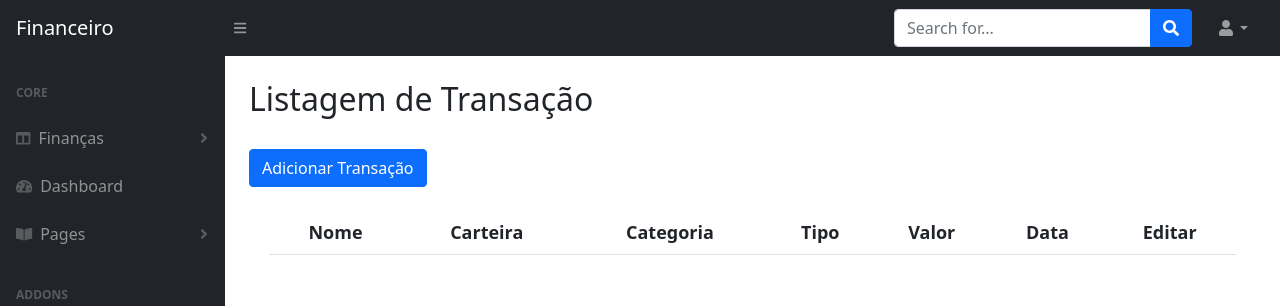
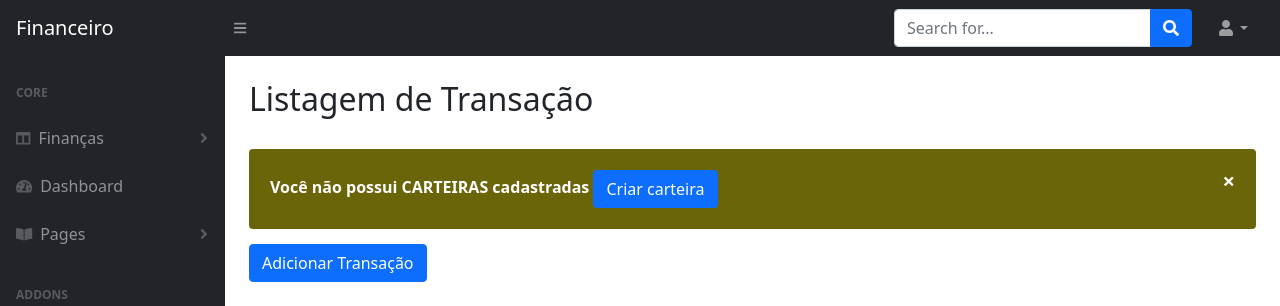
Before and after one commit to MaxNstk/financeiro, a Django app: page /finances/transaction_list in a window 1280 px wide. Shown: the top 306 px of the page. Run offline with Django 3.2, Linux system fonts and the light colour scheme; the visitor is signed in with stand-in values (Sample User, id 1); data that the repository does not hold is empty; some libraries are stand-ins or nearby versions.

Commit message:
arrumando

```diff
--- a/finances/forms/wallet/wallet_form.py
+++ b/finances/forms/wallet/wallet_form.py
@@ -15,7 +15,7 @@ class Walletform(CustomModelForm):
     name = forms.CharField(label=mark_safe('<b>Nome da Carteira</b>'), max_length=50)
     description = forms.CharField(label='Descrição', max_length=500, widget=forms.Textarea(), required=False)
     balance = forms.FloatField(label=mark_safe('<b>Saldo inicial da carteira</b>'))
-    main = forms.BooleanField(label=mark_safe('<b> Carteira principal? </b>'), required=False)
+    main = forms.BooleanField(label=mark_safe(' Carteira principal '), required=False)
 
     def clean_balance(self):
         if self.cleaned_data['balance'] < 0:
--- a/finances/models/transaction.py
+++ b/finances/models/transaction.py
@@ -17,7 +17,7 @@ class Transaction(BaseModel):
                     (EXPENSE, 'Despesa')]
 
     name = models.CharField(max_length=250)
-    category = models.ForeignKey('Category', on_delete=models.CASCADE)
+    category = models.ForeignKey('Category', on_delete=models.CASCADE, null=True, blank=True)
     wallet = models.ForeignKey('Wallet', on_delete=models.CASCADE)
     type = models.IntegerField(choices=type_CHOICES, default=2)
     value = models.FloatField()
--- a/finances/views/generic/custom_create_view.py
+++ b/finances/views/generic/custom_create_view.py
@@ -7,4 +7,5 @@ class CustomCreateView(CreateView):
     def get_context_data(self, **kwargs):
         ctx = super(CustomCreateView, self).get_context_data()
         ctx['breadcrumbs'] = self.breadcrumbs
+
         return ctx
--- a/finances/views/generic/custom_delete_view.py
+++ b/finances/views/generic/custom_delete_view.py
@@ -9,9 +9,3 @@ class CustomDeleteView(DeleteView):
             return redirect('home')
         else:
             return super(CustomDeleteView, self).get(self, request, *args, **kwargs)
-
-    def post(self, request, *args, **kwargs):
-        if self.model.objects.get(id=kwargs['pk']).user != request.user:
-            return redirect('home')
-        else:
-            return super(CustomDeleteView, self).get(self, request, *args, **kwargs)
--- a/finances/views/generic/custom_update_view.py
+++ b/finances/views/generic/custom_update_view.py
@@ -15,9 +15,3 @@ class CustomUpdateView(UpdateView):
             return redirect('home')
         else:
             return super(CustomUpdateView, self).get(self, request, *args, **kwargs)
-
-    def post(self, request, *args, **kwargs):
-        if self.model.objects.get(id=kwargs['pk']).user != request.user:
-            return redirect('home')
-        else:
-            return super(CustomUpdateView, self).get(self, request, *args, **kwargs)
--- a/finances/views/transaction/transaction_list_view.py
+++ b/finances/views/transaction/transaction_list_view.py
@@ -1,4 +1,4 @@
-from finances.models import Transaction
+from finances.models import Transaction, Wallet, Category
 from finances.views.generic.custom_list_view import CustomListView
 
 
@@ -7,3 +7,11 @@ class TransactionListView(CustomListView):
     model = Transaction
     template_name = 'finances/transaction/transaction_list.html'
     breadcrumbs = 'Listagem de Transação'
+
+    def get_context_data(self, **kwargs):
+        ctx = super(TransactionListView, self).get_context_data()
+        if Wallet.objects.filter(user=self.request.user).count() == 0:
+            ctx['hasnt_wallet'] = True
+        if Category.objects.filter(user=self.request.user).count() == 0:
+            ctx['hasnt_category'] = True
+        return ctx
--- a/templates/finances/transaction/transaction_list.html
+++ b/templates/finances/transaction/transaction_list.html
@@ -3,6 +3,15 @@
 {% block page-title %} Transações {% endblock %}
 
 {% block content %}
+
+    {% if hasnt_wallet %}
+        <div class="alert">
+        <span class="closebtn" onclick="this.parentElement.style.display='none';">&times;</span>
+            <b>Você não possui CARTEIRAS cadastradas </b>
+        <a href="{% url 'finances:wallet_create' %}" class="btn btn-primary"> Criar carteira</a>
+        </div>
+    {% endif %}
+
     <a href="{% url 'finances:transaction_create' %}" class="box-title btn btn-primary"> Adicionar Transação </a>
     <div class="container py-3">
         <div class="row">
@@ -60,6 +69,31 @@
             font-size: 18px;
             text-align: center;
         }
+
+        /* The alert message box */
+.alert {
+  padding: 20px;
+  background-color: #6b6509; /* Yellow */
+  color: white;
+  margin-bottom: 15px;
+}
+
+/* The close button */
+.closebtn {
+  margin-left: 15px;
+  color: white;
+  font-weight: bold;
+  float: right;
+  font-size: 22px;
+  line-height: 20px;
+  cursor: pointer;
+  transition: 0.3s;
+}
+
+/* When moving the mouse over the close button */
+.closebtn:hover {
+  color: black;
+}
     </style>
 
 {% endblock %}
```
Also changed, not shown: finances/forms/transaction/transaction_form.py (+24 -11 lines), finances/views/transaction/transaction_create_view.py (+7 -1 lines).
